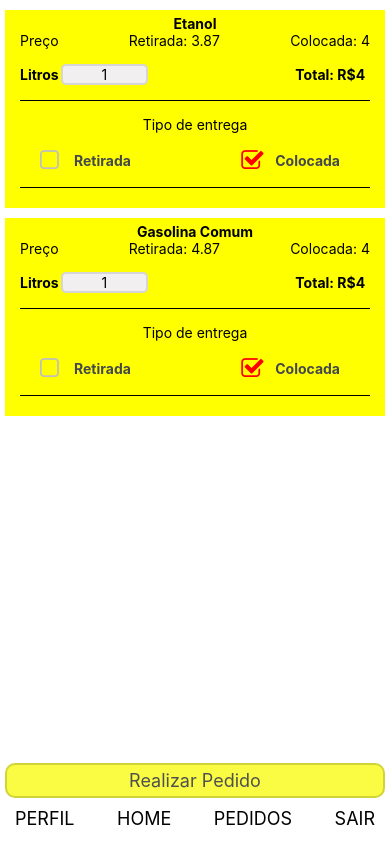
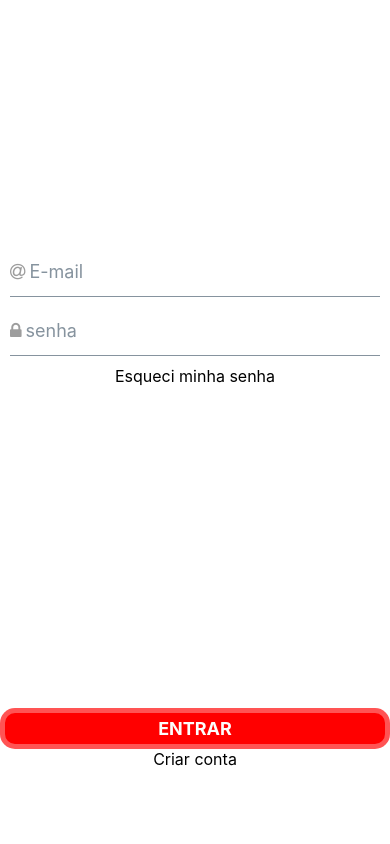
Before and after one commit to eltonCasacio/webgaz-mobile, a React Native app: screen /SignIn in a window 390 px wide. Built offline with nearby package versions, Linux system fonts and the light colour scheme.

Commit message:
feat: :sparkles:

```diff
--- a/src/components/Buttom/styles.tsx
+++ b/src/components/Buttom/styles.tsx
@@ -2,15 +2,15 @@ import styled from 'styled-components/native';
 
 export const Wrapper = styled.TouchableOpacity`
   width: 100%;
-  background-color: #f9fc42;
-  border-radius: 10px;
-  border: solid 2px #05000028;
+  background-color: #ff0000;
+  border-radius: 15px;
+  border: solid 5px #ffffff55;
   padding: 5px;
-  margin: 10px 0;
 `;
 
 export const Text = styled.Text`
-  color: #505050;
+  color: #fdfdfc;
   font-size: 18px;
+  font-weight: bold;
   text-align: center;
 `;
--- a/src/components/Card/index.tsx
+++ b/src/components/Card/index.tsx
@@ -1,11 +1,10 @@
 import React, {useState, useEffect} from 'react';
+import {CheckBox, Divider} from 'react-native-elements';
+import {StyleSheet} from 'react-native';
+import Button from '../../components/Buttom';
 import * as S from './styles';
-import {StyleSheet, View} from 'react-native';
-import {CheckBox, Divider, Input} from 'react-native-elements';
 
-type shippingProps = {
-  type: 'removal' | 'colocada';
-};
+import {purchaseOrder} from '../../service/Main';
 
 export default function Card({type, priceRemoval = 0, priceColocada = 0}) {
   const [shippingType, setShippingType] = useState('colocada');
@@ -22,9 +21,20 @@ export default function Card({type, priceRemoval = 0, priceColocada = 0}) {
     setTotal(sum);
   };
 
+  const handlePurchaseOrder = async () => {
+    const res = await purchaseOrder({
+      type,
+      shippingType,
+      liters,
+      total,
+    });
+
+    alert(JSON.stringify(res))
+  };
+
   useEffect(() => {
     calculateTotal();
-  }, [liters, removalChecked]);
+  }, [liters, removalChecked, priceRemoval, priceColocada]);
 
   return (
     <S.Wrapper style={styles.containerStyle}>
@@ -79,23 +89,23 @@ export default function Card({type, priceRemoval = 0, priceColocada = 0}) {
           />
         </S.ShippingType>
       </S.WrapperShippinType>
-      <Divider style={styles.Divider} />
+      <Button title="Realizar Pedido" callback={handlePurchaseOrder} />
     </S.Wrapper>
   );
 }
 
 const styles = StyleSheet.create({
   containerStyle: {
-    borderBottomWidth: 0,
-    elevation: 3,
+    borderStartWidth: 4,
+    borderColor: '#ff0000',
   },
   containeShippingStyle: {
-    backgroundColor: '#ff0',
+    backgroundColor: '#ede9e90',
     borderWidth: 0,
   },
   Divider: {
     backgroundColor: '#000',
     width: '100%',
-    marginBottom: 15,
+    marginBottom: 10,
   },
 });
--- a/src/components/Card/styles.tsx
+++ b/src/components/Card/styles.tsx
@@ -2,13 +2,16 @@ import styled from 'styled-components/native';
 
 export const Wrapper = styled.View`
   align-items: center;
-  background-color: #ff0;
+  background-color: #ffff009a;
   padding: 5px 15px;
-  margin: 5px 0;
+  margin-bottom: 15px;
+  border-radius: 5px;
 `;
 
 export const Type = styled.Text`
   font-weight: bold;
+  color: #000;
+  font-size: 18px;
 `;
 
 export const WrapperLiters = styled.View`
@@ -20,6 +23,7 @@ export const WrapperLiters = styled.View`
 
 export const LitersText = styled.Text`
   font-weight: bold;
+  color: #000;
 `;
 
 export const Liters = styled.TextInput`
--- a/src/components/Footer/index.tsx
+++ b/src/components/Footer/index.tsx
@@ -27,12 +27,14 @@ const styles = StyleSheet.create({
   Wrapper: {
     flexDirection: 'row',
     justifyContent: 'space-between',
-    paddingLeft: 10,
+    paddingTop: 10,
     paddingRight: 10,
     paddingBottom: 10,
+    paddingLeft: 10,
+    backgroundColor: '#ffff009a',
   },
   Text: {
     fontSize: 18,
-    color: '#000',
+    color: '#0c0000',
   },
 });
--- /dev/null
+++ b/src/components/Title/index.tsx
@@ -0,0 +1,19 @@
+import React from 'react';
+import {Text, StyleSheet} from 'react-native';
+
+export default function index({children}) {
+  return <Text style={styles.text}>{children}</Text>;
+}
+
+const styles = StyleSheet.create({
+  text: {
+    color: '#4d4c4c',
+    fontSize: 18,
+    fontWeight: 'bold',
+    textAlign: 'center',
+    marginBottom: 10,
+    borderBottomColor: '#ff0000',
+    borderBottomWidth: 1,
+    paddingBottom: 5,
+  },
+});
--- a/src/pages/Main/index.tsx
+++ b/src/pages/Main/index.tsx
@@ -1,29 +1,40 @@
-import React from 'react';
-import Button from '../../components/Buttom';
+import React, {useEffect, useState} from 'react';
 import * as S from './styles';
-import {useAuth} from '../../contexts/auth';
-
+import Footer from '../../components/Footer';
 import Card from '../../components/Card';
-import Footer from '../../components/Footer';
+import Title from '../../components/Title';
 
 const Main = ({navigation}) => {
-  const {signOut, user} = useAuth();
+  const [priceRemovalEtanol, setPriceRemovalEtanol] = useState(0);
+  const [priceColocadaEtanol, setPriceColocadaEtanol] = useState(0);
 
-  const handleSignOut = () => {
-    signOut();
-  };
+  const [priceRemovalGasComum, setPriceRemovalGasComum] = useState(0);
+  const [priceColocadaGasComum, setPriceColocadaGasComum] = useState(0);
 
-  const handlePurchaseOrder = () => {
-    signOut();
-  };
+  useEffect(() => {
+    setPriceRemovalEtanol(3.87);
+    setPriceColocadaEtanol(4.87);
+
+    setPriceRemovalGasComum(6.0);
+    setPriceColocadaGasComum(5.7);
+  }, []);
 
   return (
     <S.Wrapper>
+      <Title>TABELA DE PREÇOS</Title>
       <S.Cards>
-        <Card type="Etanol" priceRemoval={3.87} priceColocada={4} />
-        <Card type="Gasolina Comum" priceRemoval={4.87} priceColocada={4} />
+        <Card
+          type="Etanol"
+          priceRemoval={priceRemovalEtanol}
+          priceColocada={priceColocadaEtanol}
+        />
+        <Card
+          type="Gasolina Comum"
+          priceRemoval={priceRemovalGasComum}
+          priceColocada={priceColocadaGasComum}
+        />
       </S.Cards>
-      <Button title="Realizar Pedido" callback={handlePurchaseOrder} />
+
       <Footer navigation={navigation} />
     </S.Wrapper>
   );
--- a/src/pages/Main/styles.tsx
+++ b/src/pages/Main/styles.tsx
@@ -3,7 +3,7 @@ import styled from 'styled-components/native';
 export const Wrapper = styled.View`
   flex: 1;
   padding: 5px;
-  background-color: #fff;
+  background-color: #ffffff;
 `;
 
 export const Cards = styled.View`
--- a/src/pages/SignIn/styles.tsx
+++ b/src/pages/SignIn/styles.tsx
@@ -2,6 +2,7 @@ import styled from 'styled-components/native';
 
 export const Wrapper = styled.View`
   flex: 1;
+  background-color: #fff;
 `;
 
 export const Content = styled.View`
--- a/src/routes/index.tsx
+++ b/src/routes/index.tsx
@@ -11,8 +11,7 @@ const Routes: React.FC = () => {
 
   if (loading) return <Loading size="small" color="#f00" />;
 
-  // return signed ? <AppRoutes /> : <AuthRoutes />;
-  return <AppRoutes />;
+  return signed ? <AppRoutes /> : <AuthRoutes />;
 };
 
 export default Routes;
--- a/src/service/Main.ts
+++ b/src/service/Main.ts
@@ -1,16 +1,22 @@
 import API from '../service/api';
 import {responseMessage} from '../utils';
 
-export type PurchaseOrderProps = {};
+export type Props = {
+  type: string
+  shippingType: string;
+  liters: number;
+  total: number;
+};
 
 type ResponseProps = {
   msg: string;
   severity: string;
 };
 
-export async function purchaseOrder(): Promise<ResponseProps> {
+export async function purchaseOrder(params: Props): Promise<ResponseProps> {
+  console.log(params);
   try {
-    await API.post('signup');
+    // await API.post('purchaseOrder');
     return responseMessage('Pedido em analise', 'success');
   } catch (error) {
     return responseMessage('Erro ao realizar pedido', 'error');
```
